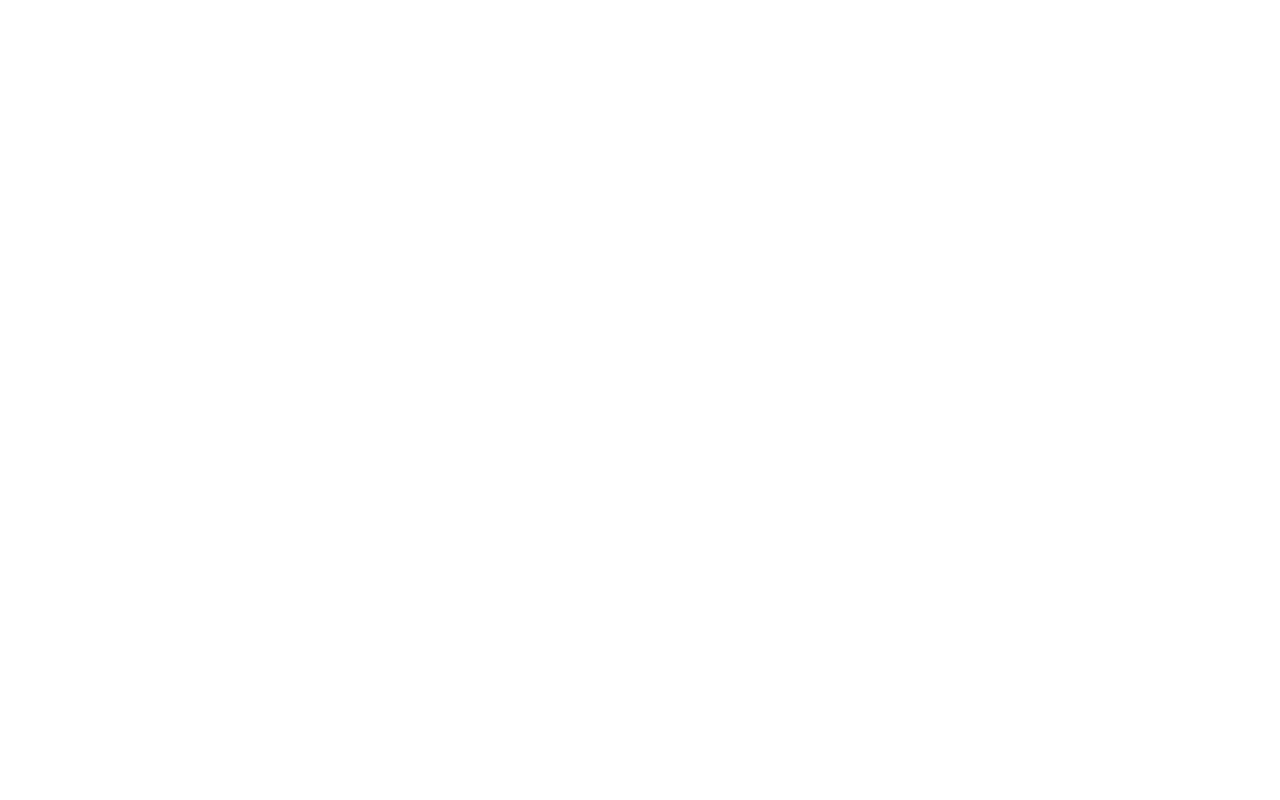
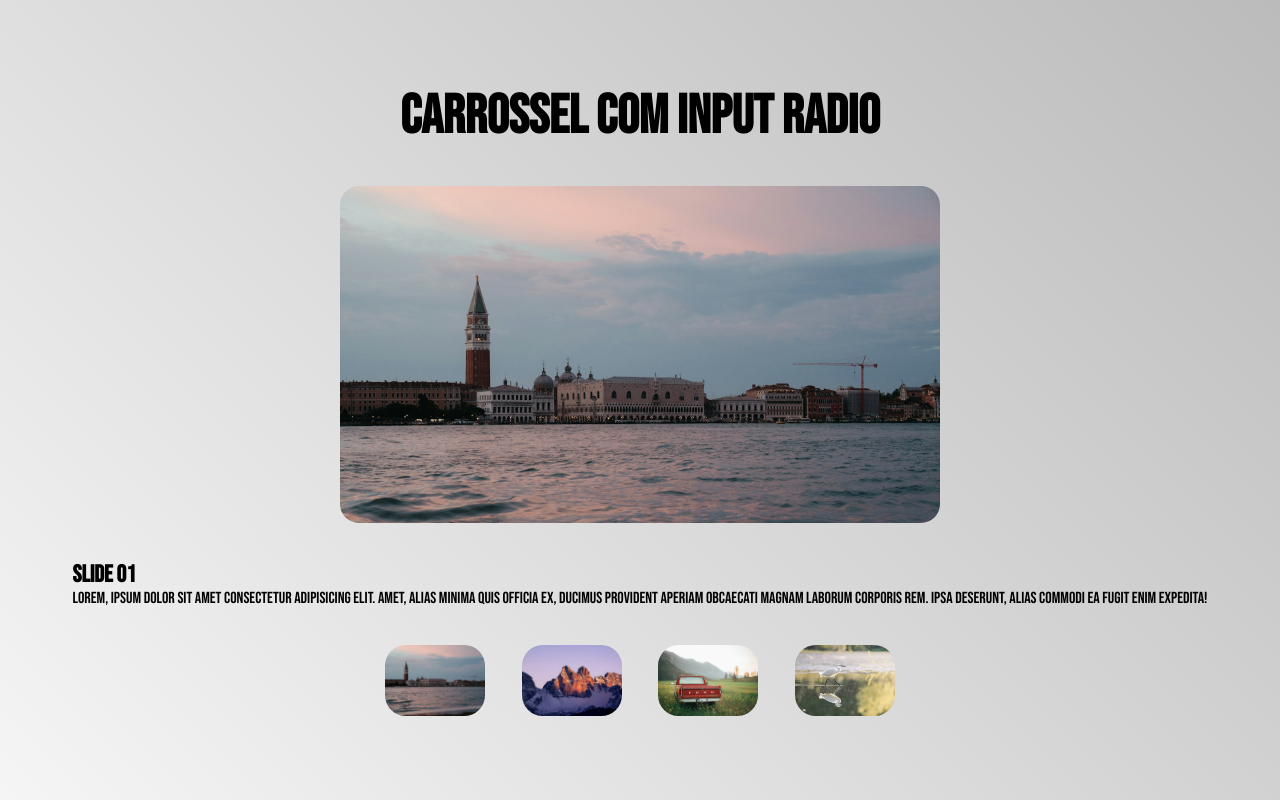
Before and after one commit to belchiorgomes/css, a plain HTML site: page slideShow/slide04/index.html in a window 1280 px wide. Drawn offline with Linux system fonts and the light colour scheme.

Commit message:
fiz o carrosel

```diff
--- a/slideShow/slide04/index.html
+++ b/slideShow/slide04/index.html
@@ -10,6 +10,36 @@
     </style>
 </head>
 <body>
+    <h1>Carrossel com Input Radio</h1>
 
+    <input type="radio" name="carrosel-radio" id="radio1" checked>
+    <input type="radio" name="carrosel-radio" id="radio2">
+    <input type="radio" name="carrosel-radio" id="radio3">
+    <input type="radio" name="carrosel-radio" id="radio4">
+
+    <div class="carrosel-container">
+        <div class="slides">
+            <div class="slide-item"><img src="imagens/img01.jpg" alt="Slide 1"></div>
+            <div class="slide-item"><img src="imagens/img02.jpg" alt="Slide 2"></div>
+            <div class="slide-item"><img src="imagens/img03.jpg" alt="Slide 3"></div>
+            <div class="slide-item"><img src="imagens/img04.jpg" alt="Slide 4"></div>
+        </div>
+    </div>
+
+    <div class="container-text">
+        <div class="box-text">
+            <h2>Slide 01</h2>
+            <p>
+                Lorem, ipsum dolor sit amet consectetur adipisicing elit. Amet, alias minima quis officia ex, ducimus provident aperiam obcaecati magnam laborum corporis rem. Ipsa deserunt, alias commodi ea fugit enim expedita!
+            </p>
+        </div>
+    </div>
+
+    <div class="carrosel-controles">
+        <label for="radio1"><img src="imagens/img01.jpg" alt="Slide 1"></label>
+        <label for="radio2"><img src="imagens/img02.jpg" alt="Slide 2"></label>
+        <label for="radio3"><img src="imagens/img03.jpg" alt="Slide 3"></label>
+        <label for="radio4"><img src="imagens/img04.jpg" alt="Slide 4"></label>
+    </div>
 </body>
 </html>
--- a/slideShow/slide04/style.css
+++ b/slideShow/slide04/style.css
@@ -1,38 +1,94 @@
+@import url('https://fonts.googleapis.com/css2?family=Bebas+Neue&display=swap');
+
 *{
     margin: 0;
     padding: 0;
     box-sizing: border-box;
+    font-family: "Bebas Neue", sans-serif;
 }
 
-.galeria{
-    position: relative;
-    width: 80%;
-    max-width: 600px;
-    height: 300px;
-    margin: 10px auto;
+body{
+    min-height: 100vh;
+    display: flex;
+    flex-flow: column wrap;
+    justify-content: center;
+    align-items: center;
+    gap: 2.3rem;
+    background-color: #f5f5f5;
+    background-image: linear-gradient(45deg, #f5f5f5, #bbbbbb);
 }
 
-.foto{
-    display: flex;
-    width: 100%;
-    height: 100%;
-    overflow: hidden;
+h1{
+    font-size: 3.4rem;
 }
 
-.item{
-    display: block;
+input[type="radio"]{
+    display: none;
+}
+
+.carrosel-container{
+    position: relative;
+    width: 100%;
+    max-width: 600px;
+    aspect-ratio: 16 / 9;
+    overflow: hidden;
+    border-radius: 1.2rem;
+}
+
+.carrosel-container .slides{
+    display: flex;
+    transition: all .6s ease-in-out;
+
+}
+
+.carrosel-container .slides .slide-item{
+    flex:  0 0 100%;
+}
+
+.carrosel-container .slides .slide-item img{
     width: 100%;
     height: 100%;
     object-fit: cover;
 }
 
-button{
-    position: absolute;
-    top: 50%;
-    transform: translateY(-50%);
-    width: 30px;
-    height: 30px;
-    border: none;
-    border-radius: 12px;
-    background-color: rgba(0, 0, 0, 0.205);
+.carrosel-controles{
+    width: 100%;
+    max-width: 700px;
+    display: flex;
+    justify-content: center;
+    gap: 2.3rem;
 }
+
+.carrosel-controles label{
+    flex: 0 0 100px;
+    border-radius: 1.3rem;
+    overflow: hidden;
+    cursor: pointer;
+    transition: all .6s ease-in-out;
+}
+
+.carrosel-controles label:hover{
+    transform: scale(1.2);
+}
+
+.carrosel-controles label img{
+    width: 100%;
+    height: 100%;
+    object-fit: cover;
+}
+
+#radio1:checked ~ .carrosel-container .slides{
+    transform: translateX(0);
+}
+
+#radio2:checked ~ .carrosel-container .slides{
+    transform: translateX(-100%);
+}
+
+#radio3:checked ~ .carrosel-container .slides{
+    transform: translateX(-200%);
+}
+
+#radio4:checked ~ .carrosel-container .slides{
+    transform: translateX(-300%);
+}
```
Also changed, not shown: slideShow/slide04/imagens/img01.jpg (added), slideShow/slide04/imagens/img02.jpg (added), slideShow/slide04/imagens/img03.jpg (added), slideShow/slide04/imagens/img04.jpg (added).
